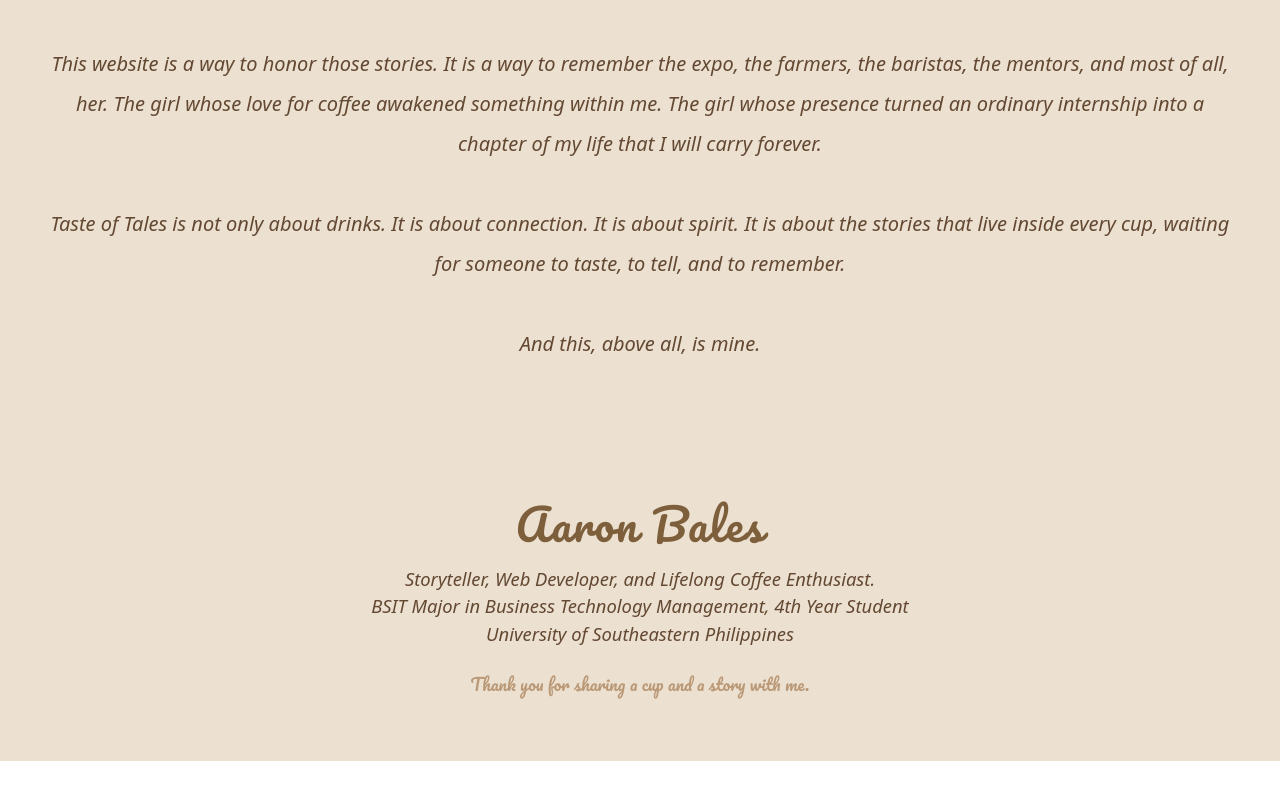
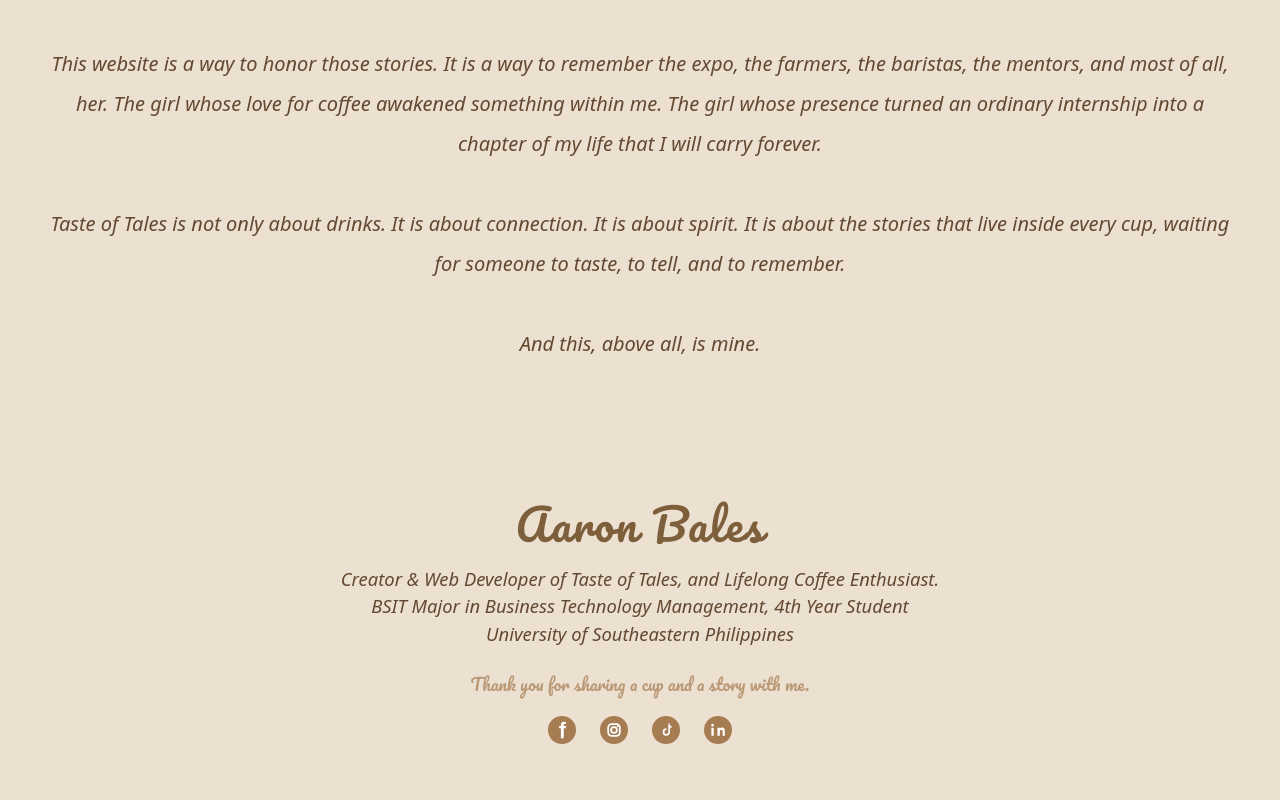
Before and after one commit to aaronMFbales/tasteoftales, a React (Vite) app: page /about in a window 1280 px wide. Shown: the part 8815-9615 px from the top of the page. Before the commit the page ends 9576 px from the top, so only its background shows below. Built offline with nearby package versions, Linux system fonts and the light colour scheme.

Commit message:
Update About Us page: add real social links and tweak signature (fix JSX)

```diff
--- a/src/AboutUs.jsx
+++ b/src/AboutUs.jsx
@@ -137,13 +137,41 @@
           Aaron Bales
         </div>
         <div style={{ color: '#634832', fontSize: '1.15rem', fontStyle: 'italic', fontFamily: 'system-ui, Avenir, Helvetica, Arial, sans-serif', maxWidth: '600px', margin: '0 auto' }}>
-          Storyteller, Web Developer, and Lifelong Coffee Enthusiast.<br/>
+          Creator & Web Developer of Taste of Tales, and Lifelong Coffee Enthusiast.<br/>
           BSIT Major in Business Technology Management, 4th Year Student<br/>
           University of Southeastern Philippines
         </div>
         <div style={{ color: '#a67c52', fontSize: '1.05rem', marginTop: '1.5rem', fontFamily: 'Pacifico, cursive', opacity: 0.7 }}>
           Thank you for sharing a cup and a story with me.
         </div>
+        <div style={{ display: 'flex', justifyContent: 'center', gap: '1.5rem', marginTop: '1.2rem' }}>
+          <a href="https://www.facebook.com/aaronmfbales" target="_blank" rel="noopener noreferrer" aria-label="Facebook">
+            <svg width="28" height="28" viewBox="0 0 24 24" fill="none" xmlns="http://www.w3.org/2000/svg">
+              <circle cx="12" cy="12" r="12" fill="#a67c52"/>
+              <path d="M15.36 8.5H13.5V7.38c0-.41.27-.51.46-.51h1.36V5.09L13.52 5c-2.01 0-2.47 1.5-2.47 2.46V8.5H9.5v2.09h1.55V19h2.45v-8.41h1.65l.21-2.09Z" fill="#fff"/>
+            </svg>
+          </a>
+          <a href="https://www.instagram.com/aaronmfbales/" target="_blank" rel="noopener noreferrer" aria-label="Instagram">
+            <svg width="28" height="28" viewBox="0 0 24 24" fill="none" xmlns="http://www.w3.org/2000/svg">
+              <circle cx="12" cy="12" r="12" fill="#a67c52"/>
+              <rect x="7" y="7" width="10" height="10" rx="3" fill="none" stroke="#fff" strokeWidth="1.5"/>
+              <circle cx="12" cy="12" r="2.5" fill="none" stroke="#fff" strokeWidth="1.5"/>
+              <circle cx="15.2" cy="8.8" r="0.8" fill="#fff"/>
+            </svg>
+          </a>
+          <a href="https://www.tiktok.com/@aaronmfbales" target="_blank" rel="noopener noreferrer" aria-label="TikTok">
+            <svg width="28" height="28" viewBox="0 0 24 24" fill="none" xmlns="http://www.w3.org/2000/svg">
+              <circle cx="12" cy="12" r="12" fill="#a67c52"/>
+              <path d="M16.5 8.5c-.7 0-1.27-.57-1.27-1.27V6.5h-1.23v7.13a1.73 1.73 0 1 1-1.73-1.73h.09V10.6h-.09a3.13 3.13 0 1 0 3.13 3.13V9.77c.36.18.77.28 1.2.28h.2V8.5h-.3Z" fill="#fff"/>
+            </svg>
+          </a>
+          <a href="https://www.linkedin.com/in/aaron-bales-42927437a/?originalSubdomain=ph" target="_blank" rel="noopener noreferrer" aria-label="LinkedIn">
+            <svg width="28" height="28" viewBox="0 0 24 24" fill="none" xmlns="http://www.w3.org/2000/svg">
+              <circle cx="12" cy="12" r="12" fill="#a67c52"/>
+              <path d="M8.34 17H6.33V10h2.01v7Zm-1-8.01a1.16 1.16 0 1 1 0-2.32 1.16 1.16 0 0 1 0 2.32ZM18 17h-2.01v-3.36c0-.8-.02-1.83-1.12-1.83-1.12 0-1.29.87-1.29 1.77V17h-2.01V10h1.93v.96h.03c.27-.5.93-1.03 1.91-1.03 2.04 0 2.42 1.34 2.42 3.09V17Z" fill="#fff"/>
+            </svg>
+          </a>
+        </div>
       </footer>
       </main>
     </div>
```
